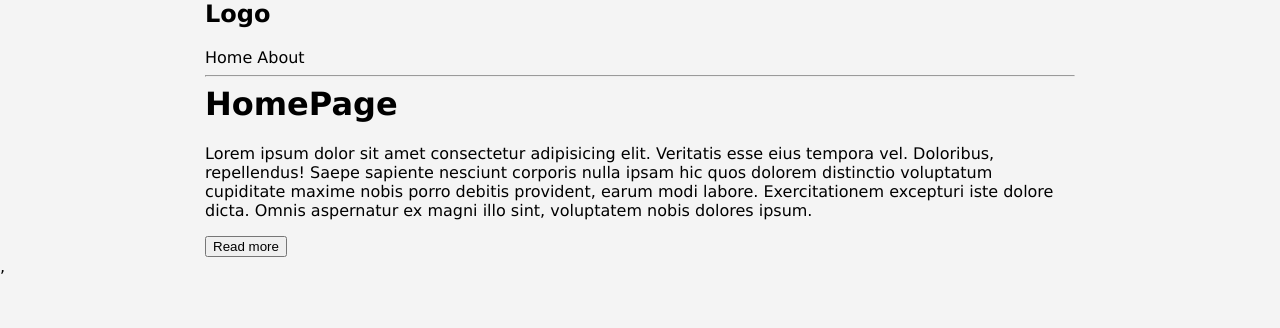
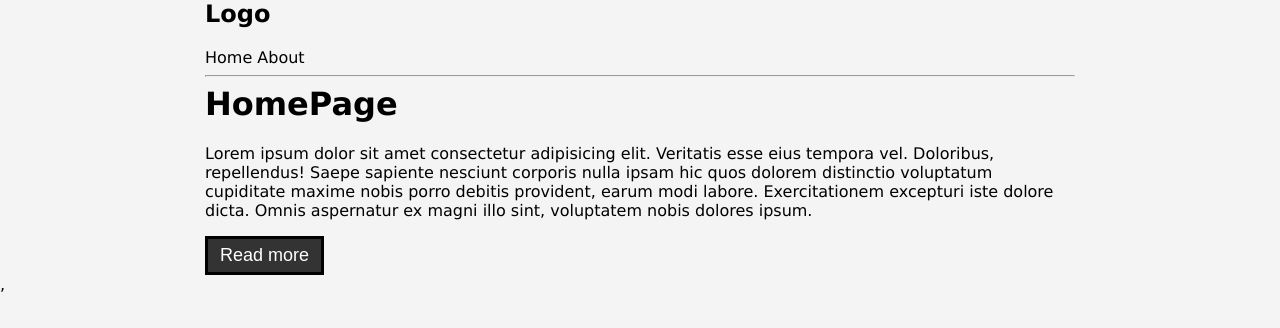
Before and after one commit to MariusCodeAcademy/type19-10_react_module_css, a React (Vite) app: page / in a window 1280 px wide. Shown: the top 328 px of the page. Built offline with nearby package versions, Linux system fonts and the light colour scheme.

Commit message:
global style

```diff
--- a/src/pages/AboutPage.jsx
+++ b/src/pages/AboutPage.jsx
@@ -1,3 +1,5 @@
+import '../styles/button.css';
+
 export default function AboutPage() {
   return (
     <div>
@@ -7,7 +9,7 @@ export default function AboutPage() {
         Exercitationem excepturi iste dolore dicta. Omnis aspernatur ex magni illo sint, voluptatem
         nobis dolores ipsum.
       </p>
-      <button>Read more</button>
+      <button className='btn'>Read more</button>
     </div>
   );
 }
--- a/src/pages/HomePage.jsx
+++ b/src/pages/HomePage.jsx
@@ -9,7 +9,7 @@ export default function HomePage() {
         Exercitationem excepturi iste dolore dicta. Omnis aspernatur ex magni illo sint, voluptatem
         nobis dolores ipsum.
       </p>
-      <button>Read more</button>
+      <button className='btn'>Read more</button>
     </div>
   );
 }
--- /dev/null
+++ b/src/styles/button.css
@@ -0,0 +1,7 @@
+.btn {
+  background-color: #333;
+  border: solid #000;
+  font-size: 18px;
+  padding: 6px 12px;
+  color: white;
+}
```
